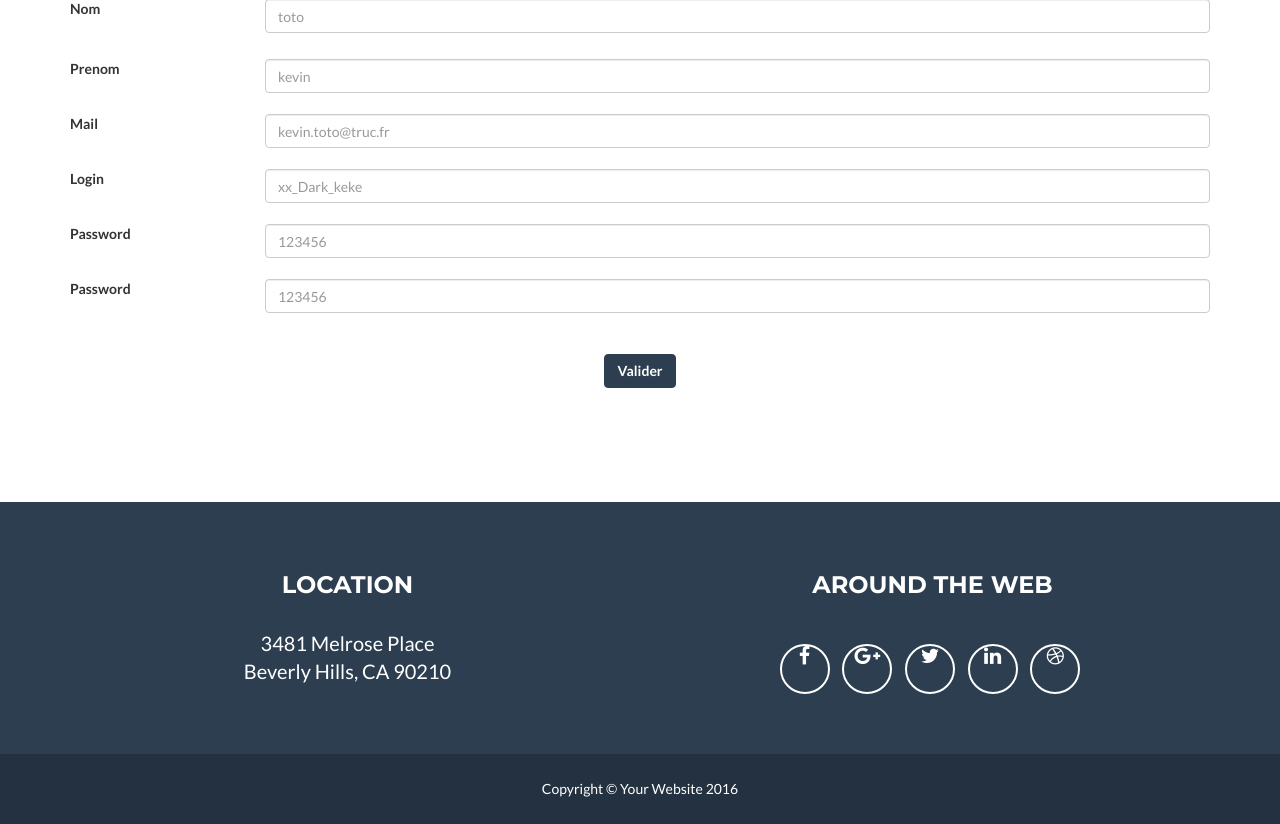
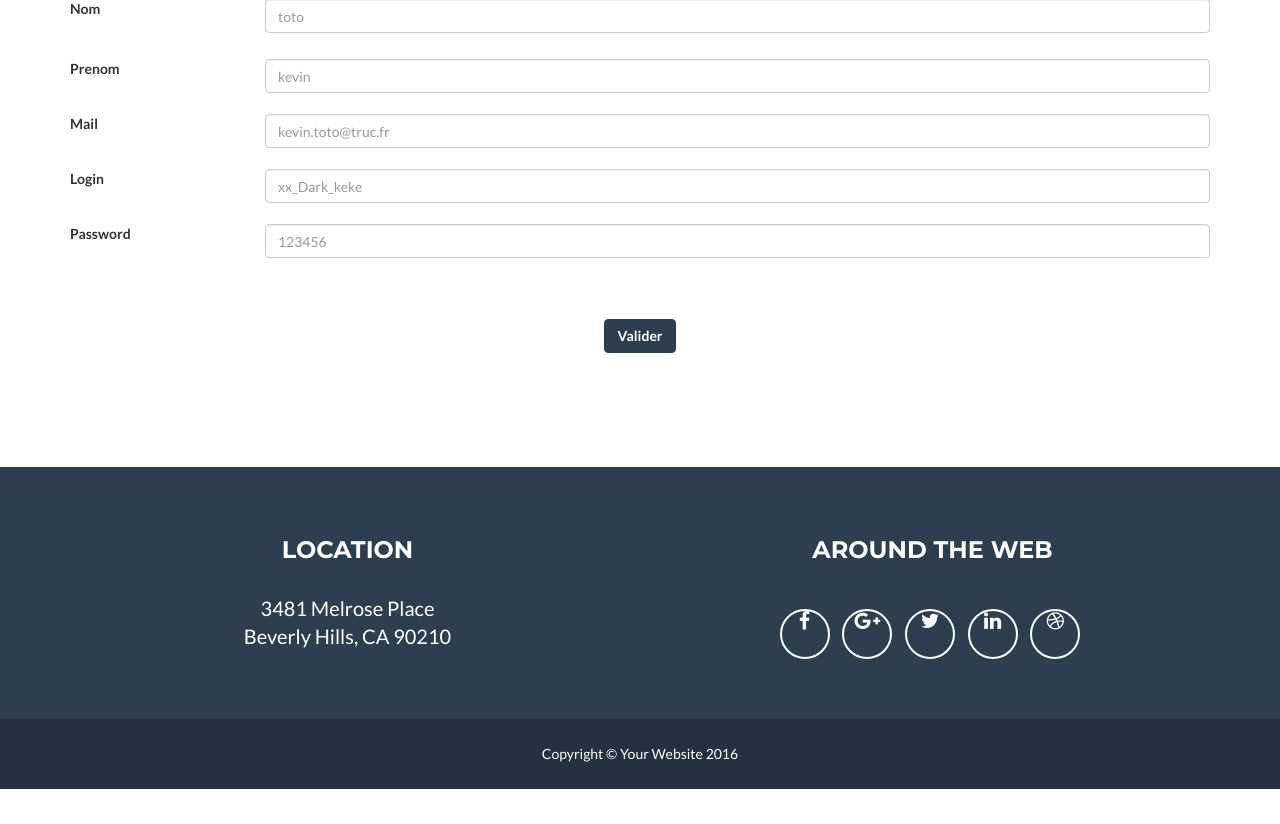
Before and after one commit to kevinlamberet/Agile, a PHP site: page /inscription.php in a window 1280 px wide. Shown: the part 993-1817 px from the top of the page. After the commit the page ends 1782 px from the top, so only its background shows below. Run offline with PHP 8.4, Linux system fonts and the light colour scheme; some libraries are stand-ins or nearby versions.

Commit message:
Inscription MaelLoïc
Inscription qui fonctionne testée en local.

```diff
--- a/Design/inscription.php
+++ b/Design/inscription.php
@@ -29,6 +29,58 @@
 
 </head>
 <body id="page-top" class="index">
+
+<?php
+try
+{
+$bdd = new PDO('mysql:host=localhost;dbname=docufy;charset=utf8', 'root', '');
+
+}
+catch (Exception $e)
+{
+        die('Erreur : ' . $e->getMessage());
+}
+
+
+
+if (!empty($_POST['username'])){
+
+$first_name = "rien rentré";
+$last_name = "rien rentré";
+$password = "rien rentré";
+$theme_color = "rien rentré";
+$theme_font = "rien rentré";
+$theme_font_color = "rien rentré";
+$creation_date = "rien rentré";
+$updating_date = "rien rentré";
+$username = "rien rentré";
+$email = "rien rentré";
+
+$first_name = $_POST['first_name'];
+$last_name = $_POST['last_name'];
+$password = $_POST['password'];
+$username = $_POST['username'];
+$email = $_POST['email'];
+
+$req = $bdd->prepare("INSERT INTO `user` (`first_name`, `last_name`, `password`,`username`, `email`) VALUES
+(:first_name, :last_name, :password,:username, :email)");
+
+$req->execute(array(
+    'first_name' => $first_name,
+    'last_name' => $last_name,
+    'password' => $password,
+    'username' => $username,
+    'email' => $email,
+    ));
+
+
+
+var_dump($_POST);
+}
+
+
+?>
+
 <div id="skipnav"><a href="#maincontent">Skip to main content</a></div>
 
     <!-- Navigation -->
@@ -86,48 +138,41 @@
         </div>
 
         <div class="row">
-          <form method="post" action="">
+          <form method="post">
             <div class="form-group">
               <label class="col-lg-2 control-label">Nom</label>
               <div class="col-lg-10">
-                <input type="text" class="form-control" name="nom" placeholder="toto">
+                <input type="text" class="form-control" name="first_name" placeholder="toto">
               </div>
             </div><br/><br/><br/>
 
             <div class="form-group">
               <label class="col-lg-2 control-label">Prenom</label>
               <div class="col-lg-10">
-                <input type="text" class="form-control" name="prenom" placeholder="kevin">
+                <input type="text" class="form-control" name="last_name" placeholder="kevin">
               </div>
             </div><br/><br/>
 
             <div class="form-group">
               <label class="col-lg-2 control-label">Mail</label>
               <div class="col-lg-10">
-                <input type="text" class="form-control" name="mail" placeholder="kevin.toto@truc.fr">
+                <input type="text" class="form-control" name="email" placeholder="kevin.toto@truc.fr">
               </div>
             </div><br/><br/>
 
             <div class="form-group">
               <label class="col-lg-2 control-label">Login</label>
               <div class="col-lg-10">
-                <input type="text" class="form-control" name="login" placeholder="xx_Dark_keke">
+                <input type="text" class="form-control" name="username" placeholder="xx_Dark_keke">
               </div>
             </div><br/><br/>
 
             <div class="form-group">
               <label class="col-lg-2 control-label">Password</label>
               <div class="col-lg-10">
-                <input type="text" class="form-control" name="password1" placeholder="123456">
+                <input type="text" class="form-control" name="password" placeholder="123456">
               </div>
             </div><br/><br/>
-
-            <div class="form-group">
-              <label class="col-lg-2 control-label">Password</label>
-              <div class="col-lg-10">
-                <input type="text" class="form-control" name="password2" placeholder="123456">
-              </div>
-            </div><br/>
 
           <br/><br/><center><button type="submit" name="submit" class="btn btn-primary">Valider</button></center>
           </form>
```
